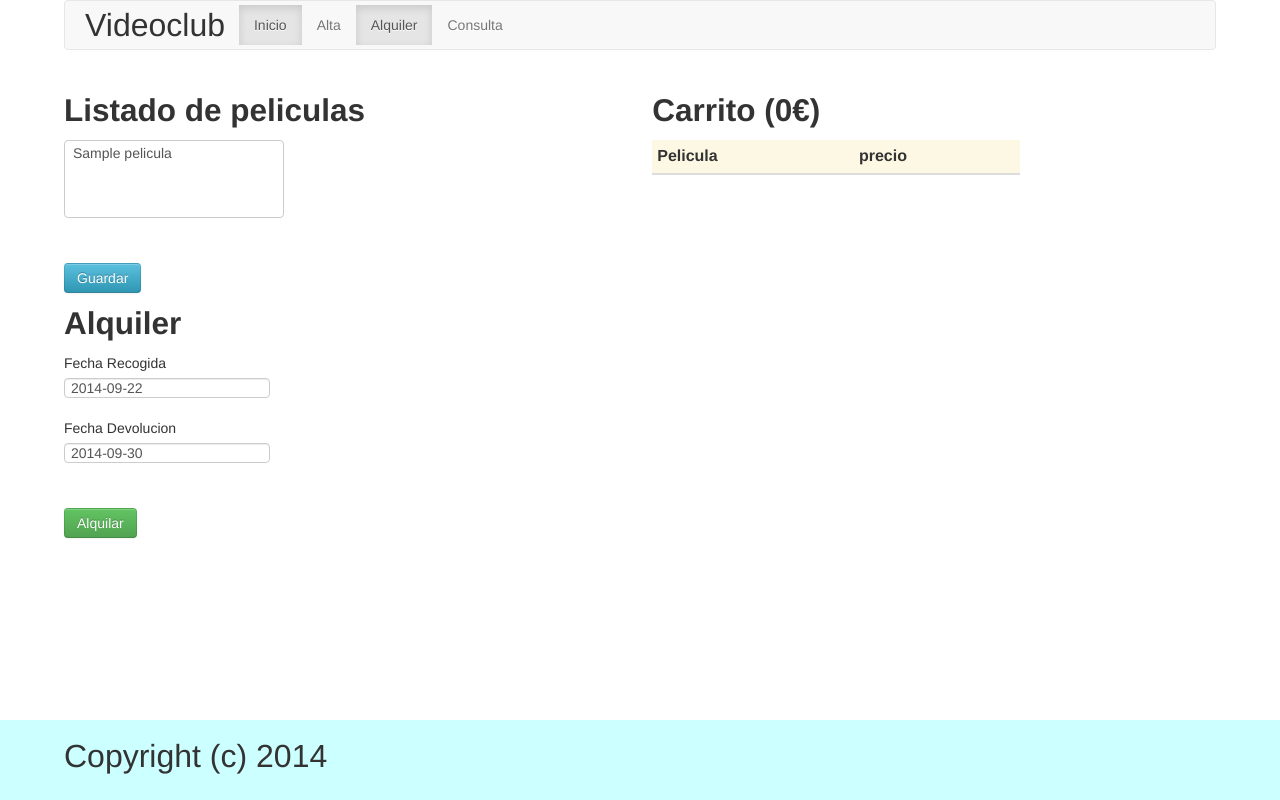
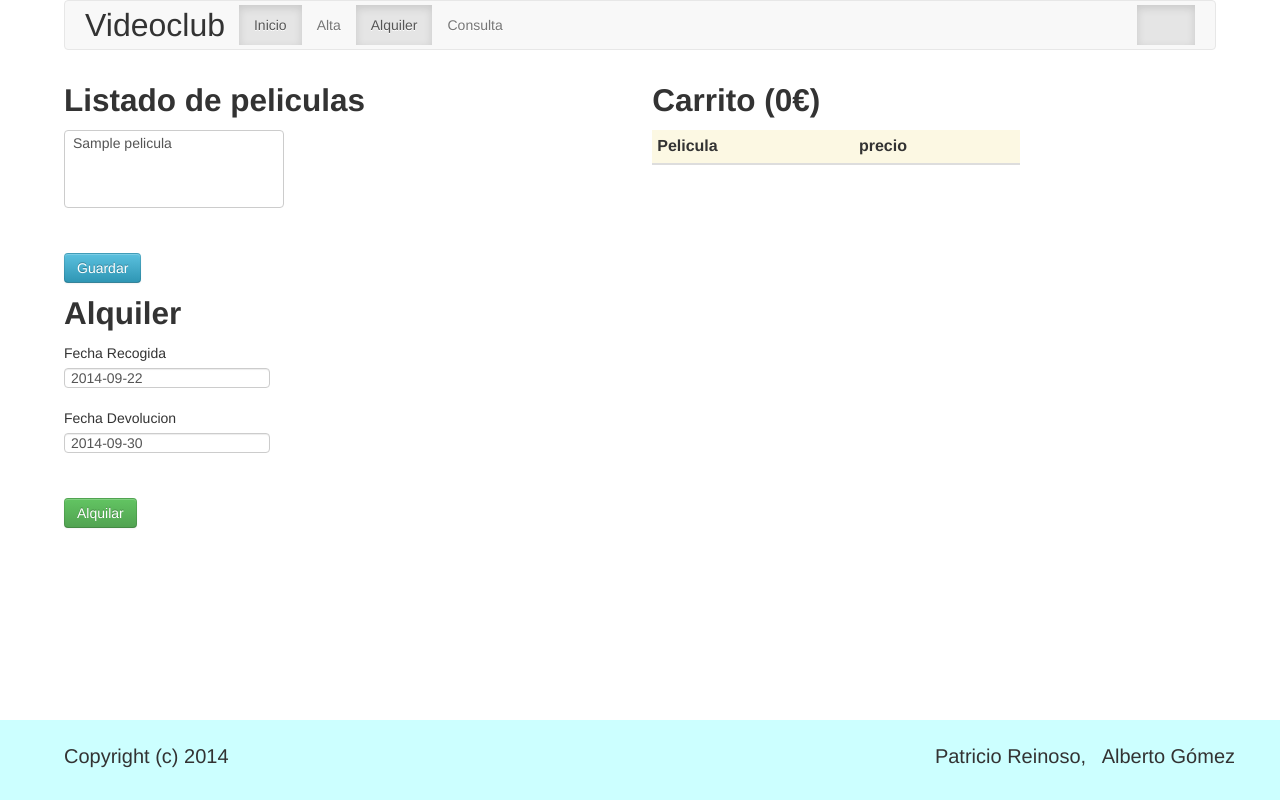
Before and after one commit to Sascuash/ISI-videoclub, a PHP site: page /alquiler.php in a window 1280 px wide. Run offline with PHP 8.4, Linux system fonts and the light colour scheme; tables that the repository leaves empty or names only in its code hold one stand-in row (values such as "Sample post"); data that the repository does not hold is empty; some libraries are stand-ins or nearby versions.

Commit message:
Retoques finales

```diff
--- a/alquiler.php
+++ b/alquiler.php
@@ -11,6 +11,12 @@
 		$devolucion=$_POST["txtFechaDevolucion"];
 
 		$video->insertaAlquiler($recogida, $devolucion, $pagoTotal, $_SESSION["idSocio"], $lista);
+
+		?>
+		<script type="text/javascript">
+			alert("Alquiler realizado");
+		</script>
+		<?php
 
 	}
 ?>
--- a/footer.php
+++ b/footer.php
@@ -1,7 +1,14 @@
 	</body>
 	<footer style="position:fixed;left:0px;bottom:0px;height:10%;width:100%;background-color: #ccffff;">
 		<div class="footer">
-	 		<p style="margin-left:5%; margin-top:2%;"><font size="6">Copyright (c) 2014</font></p>
+		  <div class="row-fluid">
+		    <div class="span7" style="margin-left:5%; margin-top:2%; font-size: 20px;">
+	 		  <p>Copyright (c) 2014</p>
+	 		</div>
+	 		<div class="span4" style="text-align: right; margin-top:2%; font-size: 20px;">
+	 		  <p>Patricio Reinoso, &nbsp; Alberto G&oacute;mez</p>
+	 		</div>
+	 	  </div>
 		</div>
 	</footer>
 </html>
--- a/header.php
+++ b/header.php
@@ -16,11 +16,24 @@
 
 		    <!-- Collect the nav links, forms, and other content for toggling -->
 		    <div class="collapse navbar-collapse" id="bs-example-navbar-collapse-1">
-		      <ul class="nav navbar-nav" style="margin-top:4px;">
+		      <ul class="nav navbar-nav navbar-left" style="margin-top:4px;">
 		        <li class="active"><a href="index.php">Inicio</a></li>
 				<li><a href="alta.php">Alta</a></li>
 				<li class="active"><a href="alquiler.php">Alquiler</a></li>
 				<li><a href="consultaUsuario.php">Consulta</a></li>
+			  </ul>
+			  <ul class="nav navbar-nav navbar-right" style="margin-top:4px;">
+		      	<?php
+			    echo '<li class="active"><a>';
+				if (isset($_SESSION["idSocio"])) {
+					echo 'Socio actual: '.$_SESSION["idSocio"].' ';
+				}
+				echo '&emsp;&emsp;';
+				if (isset($_SESSION["idVideoclub"])) {
+					echo 'Videoclub actual: '.$_SESSION["idVideoclub"].' ';
+				}
+				echo '</a></li>';
+			?>
 		      </ul>
 		    </div><!-- /.navbar-collapse -->
 		  </div><!-- /.container-fluid -->
@@ -28,16 +41,3 @@
 
 	</head>
 	<body style="margin-left:5%; margin-right:5%;">
-		<div class="row">
-			<?php
-			    echo '<p>';
-				if (isset($_SESSION["idSocio"])) {
-					echo 'Socio actual: '.$_SESSION["idSocio"].' ';
-				}
-				echo ' ';
-				if (isset($_SESSION["idVideoclub"])) {
-					echo 'Videoclub actual: '.$_SESSION["idVideoclub"].' ';
-				}
-				echo '</p>';
-			?>
-		</div>
```
